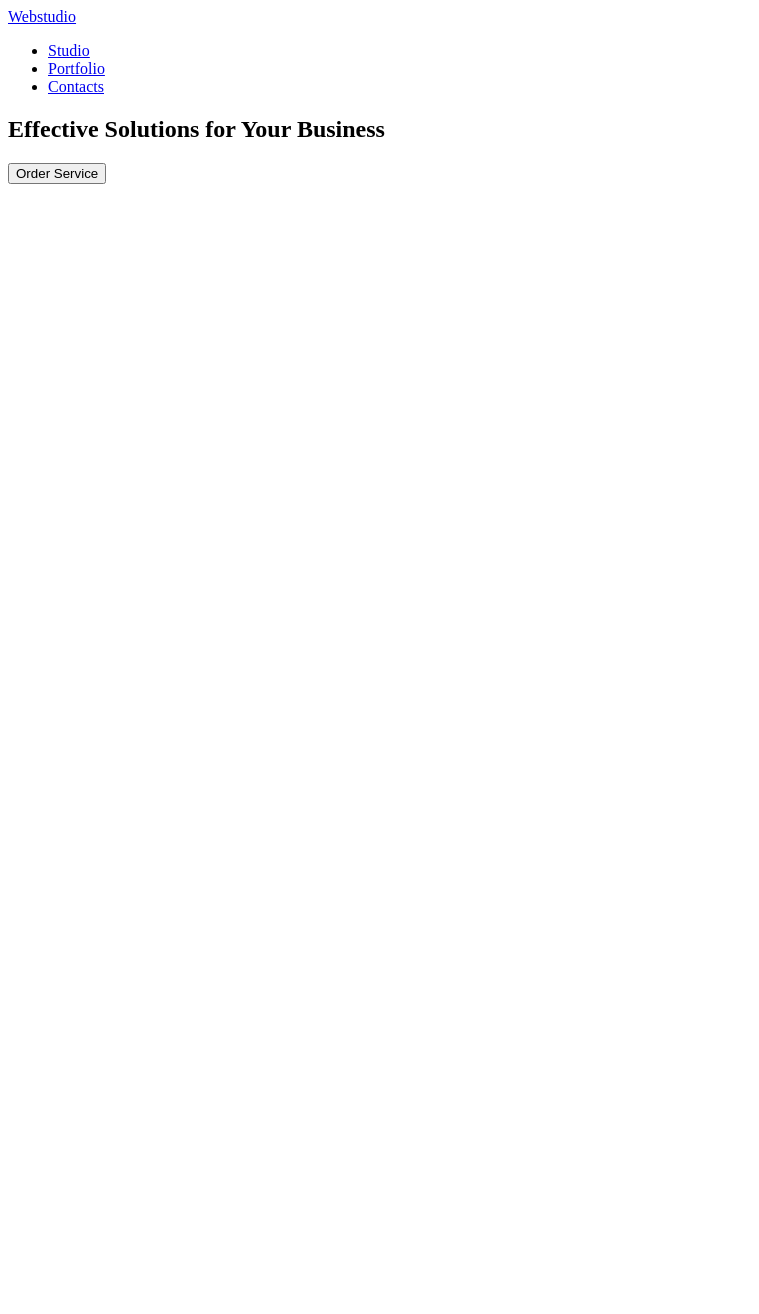
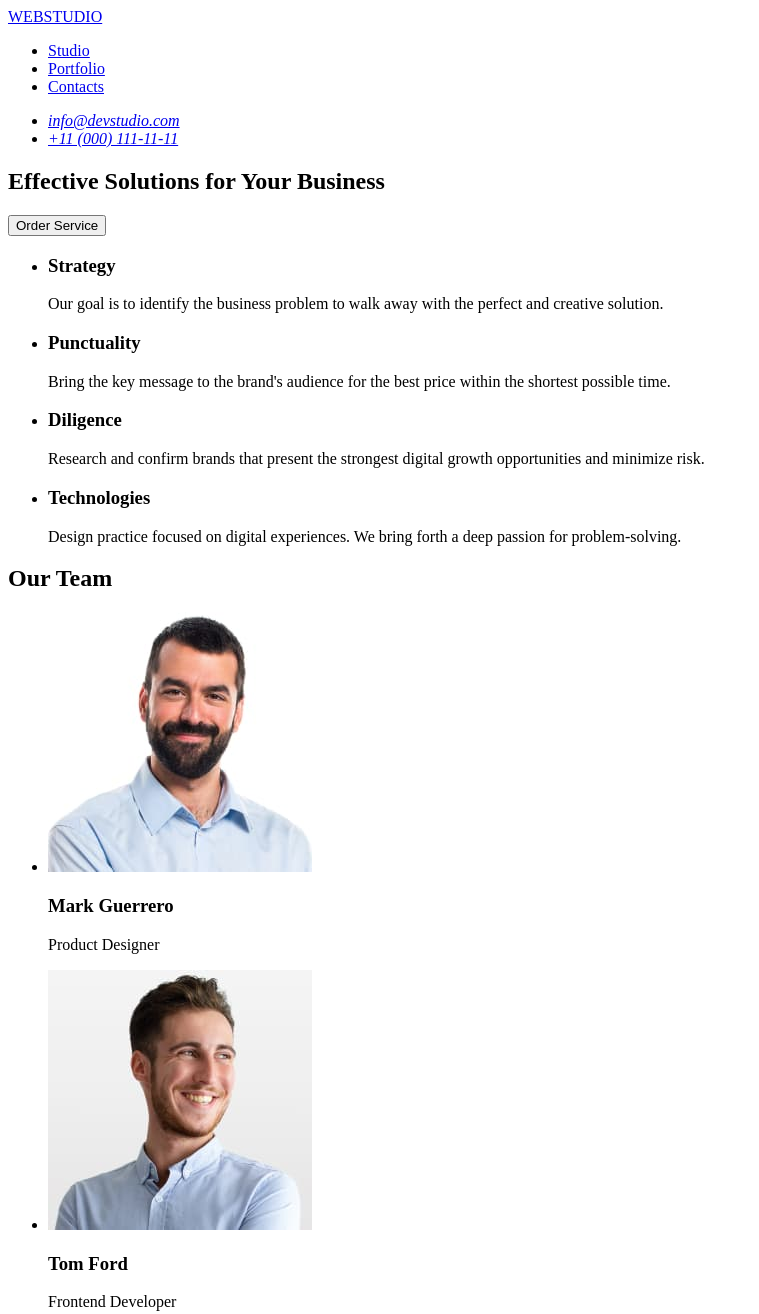
Before and after one commit to mykhaylopele/goit-markup-hw-01, a plain HTML site: page index.html in a window 1280 px wide. Shown: the top 1314 px of the page, without its empty margins (0-759 px from the left). Before the commit the page ends 800 px from the top, so only its background shows below. Drawn offline with Linux system fonts and the light colour scheme.

Commit message:
updated last section

```diff
--- a/index.html
+++ b/index.html
@@ -8,7 +8,7 @@
 <body>
     <!-- #region header -->
     <header>
-        <a href="./index.html">Webstudio</a>
+        <a href="./index.html">WEBSTUDIO</a>
         <nav>
             <ul>
                 <li><a href="#">Studio</a></li>
@@ -16,6 +16,12 @@
                 <li><a href="#">Contacts</a></li>
             </ul>
         </nav>
+        <address>
+           <ul>
+            <li><a href="mailto:info@devstudio.com">info@devstudio.com</a></li>
+            <li><a href="tel:+110001111111">+11 (000) 111-11-11</a></li>
+           </ul>
+        </address>
     </header>
     <!--#endregion header  -->
     <main>
@@ -30,12 +36,80 @@
         <!-- #endregion hero -->
         <!-- #info -->
          <section>
-
+            <ul>
+                <li>
+                    <h3>Strategy</h3>
+                    <p>Our goal is to identify the business
+                    problem to walk away with the perfect and creative solution.</p>
+                </li>
+                <li>
+                    <h3>Punctuality</h3>
+                    <p>Bring the key message to the brand's audience for the best price within the shortest possible time.</p>
+                </li>
+                <li>
+                    <h3>Diligence</h3>
+                    <p>Research and confirm brands that present the strongest digital growth opportunities and minimize risk.</p>
+                </li>
+                <li>
+                    <h3>Technologies</h3>
+                    <p>Design practice focused on digital experiences. We bring forth a deep passion for problem-solving.</p>
+                </li>
+            </ul>
          </section>
         <!-- #endinfo -->
+        <!-- #team -->
+         <Section>
+            <h2>Our Team</h2>
+            <ul>
+                <li>
+                    <img
+                        src="./images/mark_guerrero.jpg"
+                        alt="mark_guerrero"
+                        width="264"
+                        height="260"
+                    />
+                    <h3>Mark Guerrero</h3>
+                    <p>Product Designer</p>
+                </li>
+                <li>
+                    <img
+                        src="./images/tom_ford.jpg"
+                        alt="tom_ford"
+                        width="264"
+                        height="260"
+                    />
+                    <h3>Tom Ford</h3>
+                    <p>Frontend Developer</p>
+                </li>
+                <li>
+                    <img
+                        src="/images/camila_garcia.jpg"
+                        alt="camila_garcia"
+                        width="264"
+                        height="260"
+                    />
+                    <h3>Camila Garcia</h3>
+                    <p>Marketing</p>
+                </li>
+                <li>
+                    <img src="/images/daniel_wilson.jpg"
+                        alt="daniel_wilson"
+                        width="264"
+                        height="260"
+                    />
+                    <h3>Daniel Wilson</h3>
+                    <p>UI Designer</p>
+                </li>
+            </ul>
+
+         </Section>
+        <!-- #endteam -->
     </main>
     <!-- #region footer -->
-    <footer></footer>
+    <footer>
+        <a href="./index.html">WEBSTUDIO</a>
+        <p>Increase the flow of customers and sales for your business with digital marketing & growth solutions.</p>
+    </footer>
     <!-- #endregion footer -->
 </body>
 </html>
```
Also changed, not shown: images/camila_garcia.jpg (added), images/daniel_wilson.jpg (added), images/mark_guerrero.jpg (added), images/tom_ford.jpg (added).
